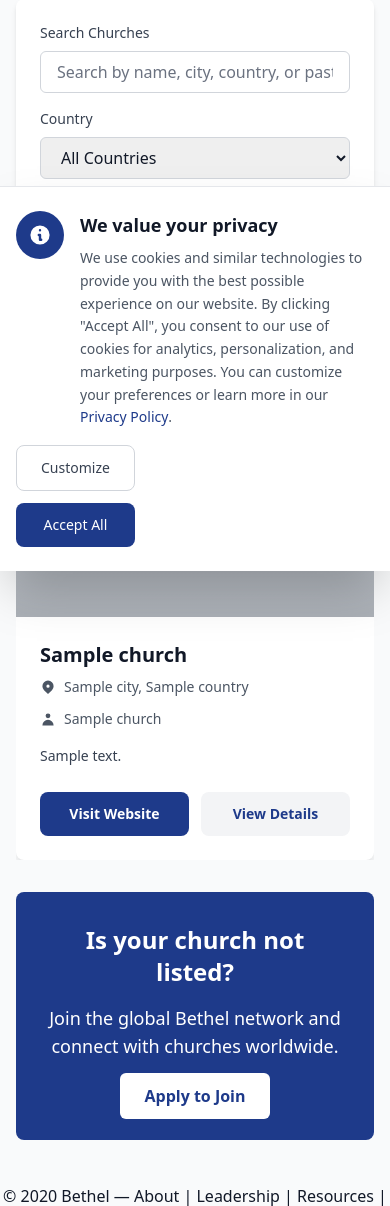
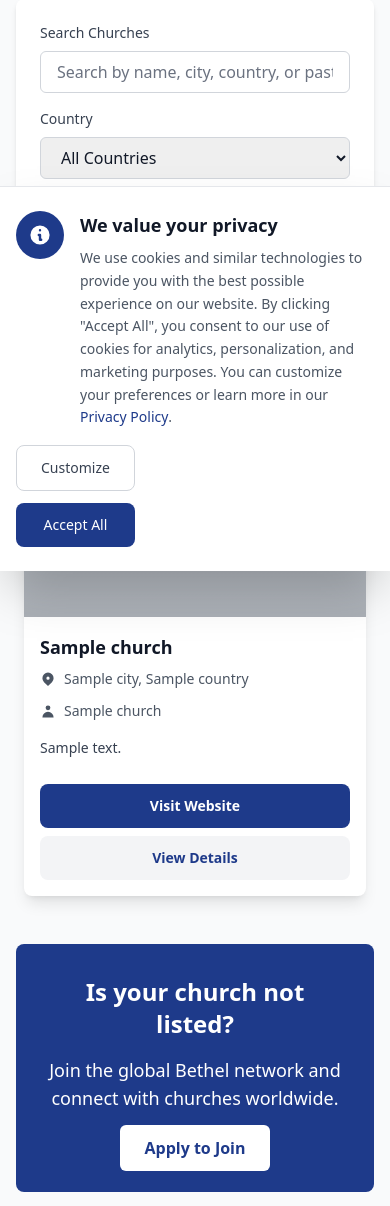
Before and after one commit to Boateng555/bethel2, a Django app: template templates/core/church_list.html in a window 390 px wide. Shown: the part 273-1479 px from the top of the page. Run offline with Django 5.2, Linux system fonts and the light colour scheme; the template is opened without the code that fills it: most values are stand-ins (such as "Sample title", 1, 10 or a date in 2020); grey boxes marked "Sample" are stand-in pictures; some libraries are stand-ins or nearby versions.

Commit message:
Fix mobile card spacing and add image fallbacks for church list

```diff
--- a/templates/core/church_list.html
+++ b/templates/core/church_list.html
@@ -6,38 +6,64 @@
 
 {% block content %}
 <style>
+/* Mobile-first responsive design */
 @media (max-width: 640px) {
-  .church-card .flex.flex-row.gap-2 {
-    flex-direction: column !important;
-    gap: 0.4rem !important;
+  .church-card {
+    margin-bottom: 1rem;
+    width: 100%;
   }
-  .church-card .flex.flex-row.gap-2 a {
-    width: 100% !important;
-    margin-right: 0 !important;
+
+  .church-grid {
+    display: flex;
+    flex-direction: column;
+    gap: 1rem;
+    padding: 0 0.5rem;
   }
-  .church-card .p-4 {
-    padding: 0.75rem !important;
+
+  .church-card .p-6 {
+    padding: 1rem;
   }
-  .church-card .px-4 {
-    padding-left: 0.75rem !important;
-    padding-right: 0.75rem !important;
+
+  .church-card .text-xl {
+    font-size: 1.125rem;
   }
-  .church-card .pb-3 {
-    padding-bottom: 0.5rem !important;
+
+  .church-card .text-sm {
+    font-size: 0.875rem;
   }
-  .church-card .pb-2 {
-    padding-bottom: 0.3rem !important;
+
+  .church-card .flex.gap-3 {
+    flex-direction: column;
+    gap: 0.5rem;
   }
-  .church-card .text-xs.line-clamp-2 {
-    display: -webkit-box;
-    -webkit-line-clamp: 1;
-    -webkit-box-orient: vertical;
-    overflow: hidden;
-    text-overflow: ellipsis;
-    white-space: normal;
+
+  .church-card .flex.gap-3 a {
+    width: 100%;
+    text-align: center;
   }
-  .grid.grid-cols-2 {
-    grid-template-columns: 1fr !important;
+
+  .church-card .h-48 {
+    height: 12rem;
+  }
+
+  .church-card .min-h-\[400px\] {
+    min-height: auto;
+  }
+}
+
+@media (min-width: 641px) and (max-width: 768px) {
+  .church-grid {
+    display: grid;
+    grid-template-columns: repeat(2, 1fr);
+    gap: 1rem;
+  }
+}
+
+@media (min-width: 769px) {
+  .church-grid {
+    display: grid;
+    grid-template-columns: repeat(3, 1fr);
+    gap: 1.5rem;
   }
 }
 </style>
@@ -113,18 +139,30 @@
         </div>
 
         {% if churches %}
-        <div class="auto-scroll-churches grid flex space-x-4 overflow-x-auto md:grid md:grid-cols-2 lg:grid-cols-3 md:space-x-0 md:gap-8">
+        <div class="church-grid">
             {% for church in churches %}
-            <div class="min-w-[280px] md:min-w-0 bg-white rounded-lg shadow-lg overflow-hidden hover:shadow-xl transition-all duration-300 flex flex-col min-h-[400px] h-full group">
+            <div class="church-card bg-white rounded-lg shadow-lg overflow-hidden hover:shadow-xl transition-all duration-300 flex flex-col group">
                 <!-- Image Section -->
                 {% if church.logo %}
                 <div class="relative h-48 overflow-hidden">
-                    <img src="{{ church.get_logo_url }}" alt="{{ church.name }} logo" class="w-full h-full object-cover group-hover:scale-105 transition-transform duration-300">
+                    <img src="{{ church.get_logo_url }}"
+                         alt="{{ church.name }} logo"
+                         class="w-full h-full object-cover group-hover:scale-105 transition-transform duration-300"
+                         onerror="this.style.display='none'; this.nextElementSibling.style.display='flex';">
+                    <div class="absolute top-0 left-0 w-full h-full bg-gradient-to-br from-[#1e3a8a] to-[#1e40af] flex items-center justify-center" style="display: none;">
+                        <span class="text-white text-4xl font-bold">{{ church.name|slice:":2"|upper }}</span>
+                    </div>
                     <div class="absolute top-0 left-0 w-full h-full bg-gradient-to-t from-black/20 to-transparent"></div>
                 </div>
                 {% elif church.banner_image %}
                 <div class="relative h-48 overflow-hidden">
-                    <img src="{{ church.get_banner_url }}" alt="{{ church.name }} banner" class="w-full h-full object-cover group-hover:scale-105 transition-transform duration-300">
+                    <img src="{{ church.get_banner_url }}"
+                         alt="{{ church.name }} banner"
+                         class="w-full h-full object-cover group-hover:scale-105 transition-transform duration-300"
+                         onerror="this.style.display='none'; this.nextElementSibling.style.display='flex';">
+                    <div class="absolute top-0 left-0 w-full h-full bg-gradient-to-br from-[#1e3a8a] to-[#1e40af] flex items-center justify-center" style="display: none;">
+                        <span class="text-white text-4xl font-bold">{{ church.name|slice:":2"|upper }}</span>
+                    </div>
                     <div class="absolute top-0 left-0 w-full h-full bg-gradient-to-t from-black/20 to-transparent"></div>
                 </div>
                 {% else %}
@@ -252,27 +290,4 @@ window.addEventListener('DOMContentLoaded', function() {
     }
 });
 </script>
-<!-- Auto-scroll script for churches carousel -->
-<script>
-function autoScrollCarousel(selector, interval = 2000) {
-    const container = document.querySelector(selector);
-    if (!container) return;
-    let scrollAmount = 0;
-    let maxScroll = container.scrollWidth - container.clientWidth;
-    let direction = 1;
-    setInterval(() => {
-        if (window.innerWidth >= 768) return; // Only auto-scroll on mobile
-        if (container.scrollLeft >= maxScroll) {
-            direction = -1;
-        } else if (container.scrollLeft <= 0) {
-            direction = 1;
-        }
-        scrollAmount = direction === 1 ? container.scrollLeft + 300 : container.scrollLeft - 300;
-        container.scrollTo({ left: scrollAmount, behavior: 'smooth' });
-    }, interval);
-}
-document.addEventListener('DOMContentLoaded', function() {
-    autoScrollCarousel('.auto-scroll-churches');
-});
-</script>
 {% endblock %}
```
